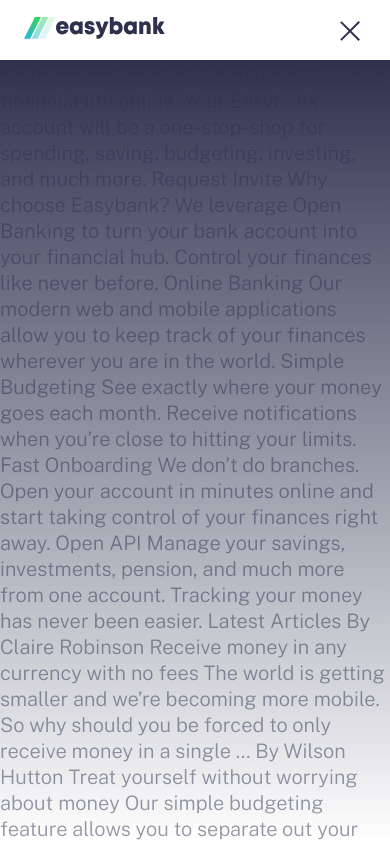
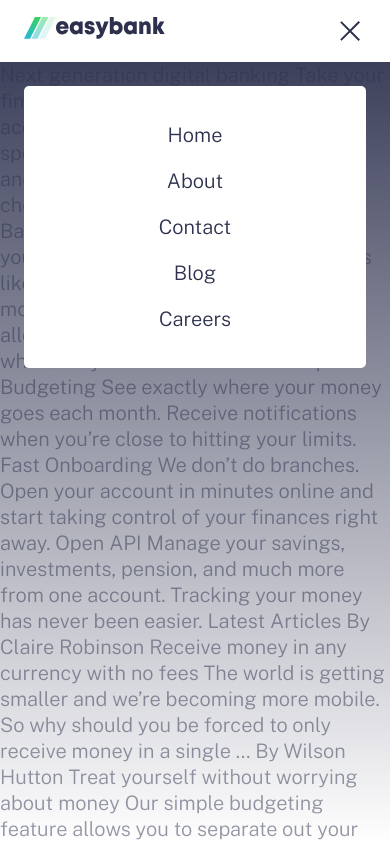
Before and after one commit to ayat0110/EasyBank-Landing-page, a plain HTML site: page index.html in a window 390 px wide. Both pictures are taken after a click on the link 353 px from the left and 31 px from the top of the page. Shown: the top 844 px of the page. Drawn offline with nearby package versions, Linux system fonts and the light colour scheme.

Commit message:
Finished Hamburger Menu

```diff
--- a/app/js/script.js
+++ b/app/js/script.js
@@ -1,18 +1,30 @@
 const btnHamburger = document.querySelector('#btnHamburger');
+const body = document.querySelector('body');
 const header = document.querySelector('.header');
 const overlay = document.querySelector('.overlay');
-
+const fadeElms = document.querySelectorAll('.has_fade')
 btnHamburger.addEventListener('click',function(){
     console.log('open hamburger');
 
     if(header.classList.contains('open')){ // close hamburger menu
-    header.classList.remove('open');
-    overlay.classList.remove('fade-in');
-    overlay.classList.add('fade-out');
+        body.classList.remove('noscroll');
+        header.classList.remove('open');
+    fadeElms.forEach(function(element){
+        element.classList.remove('fade-in');
+        element.classList.add('fade-out');
+    });
+
     }
     else{ // open hamburger menu
+        body.classList.add('noscroll');
         header.classList.add('open');
-        overlay.classList.remove('fade-out');
-        overlay.classList.add('fade-in');
+        fadeElms.forEach(function(element){
+            element.classList.remove('fade-out');
+            element.classList.add('fade-in');
+        }
+
+        );
+
+
     }
 });
--- a/app/scss/_animations.scss
+++ b/app/scss/_animations.scss
@@ -1,3 +1,7 @@
+.has_fade{
+    visibility: hidden;
+}
+
 @keyframes fade-in{
     from{
        visibility: hidden;
@@ -10,12 +14,12 @@
     }
 
     to {
-
+         visibility: visible;
          opacity: 1;
     }
 }
 .fade-in{
-    animation: fade-in 300ms ease-in-out forwards ;
+    animation: fade-in 200ms ease-in-out forwards ;
 }
 @keyframes fade-out{
     from{
@@ -33,5 +37,5 @@
     }
 }
 .fade-out{
-    animation: fade-out 300ms ease-in-out forwards ;
+    animation: fade-out 200ms ease-in-out forwards ;
 }
--- a/app/scss/_globals.scss
+++ b/app/scss/_globals.scss
@@ -15,6 +15,9 @@ body{
     font-weight: 300;
     color: $grayishBlue;
     line-height: 1.3;
+    &.noscroll{
+        overflow: hidden;
+    }
 }
 
 a, a:visited, a:hover{
@@ -22,6 +25,13 @@ a, a:visited, a:hover{
 
 }
 
+
+// Spacing
+.container{
+
+        padding-left: 1.5rem;
+        padding-right: 1.5rem;
+}
 // Flexbox
 .flex{
     display: flex;
--- a/app/scss/header.scss
+++ b/app/scss/header.scss
@@ -5,7 +5,7 @@
 
 
 
-    .header__menu{
+    .header__toggle{
         > span:first-child{
             transform: rotate(45deg);
 
@@ -26,7 +26,7 @@
     .overlay{
         opacity: 0;
         position: fixed;
-        top: 3.75rem;
+        top: 0px;
         right: 0;
         bottom: 0;
         left: 0;
@@ -34,7 +34,10 @@
     }
 
     nav{
-        padding: 1.0625rem 1.5rem;
+        position: relative;
+        background-color: $white;
+        padding-top: 1.0625rem;
+        padding-bottom: 1.0625rem;
     }
 
     &__logo{
@@ -44,7 +47,7 @@
         }
     }
 
-    &__menu{ //mobile menu
+    &__toggle{ //mobile menu toggle
 
 
        > span{
@@ -62,6 +65,26 @@
        }
 
     }
+    &__menu{
+        position: absolute;
+        width: calc(100% - 3rem);
+        left: 50%;
+        transform: translateX(-50%);
+        background:$white;
+        margin-top: 1.5rem;
+        padding: 1.625rem;
+        border-radius: 5px;
+
+        a{
+            display: block;
+            color: $darkBlue;
+            padding: 0.625rem;
+            text-align: center;
+        }
+    }
+
+
+
         &__links{
             a{
                 position: relative;
--- a/index.html
+++ b/index.html
@@ -21,13 +21,13 @@
 <body>
 
 <header class="header">
-  <div class="overlay"></div>
-<nav class="flex flex-jc-sb flex-ai-c">
+  <div class="overlay has_fade"></div>
+<nav class="container flex flex-jc-sb flex-ai-c">
   <a href="/" class="header__logo">
     <img src="images/logo.svg" alt="Easybank">
     </a>
 
-    <a id="btnHamburger" href="#" class="header__menu hide-for-desktop">
+    <a id="btnHamburger" href="#" class="header__toggle hide-for-desktop">
       <span></span>
       <span></span>
       <span></span>
@@ -42,6 +42,13 @@
     </div>
 <a href="#" class="button header__cta hide-for-mobile">Request Invite</a>
 </nav>
+<div class="header__menu has_fade">
+  <a href="">Home</a>
+  <a href="">About</a>
+  <a href="">Contact</a>
+  <a href="">Blog</a>
+  <a href="">Careers</a>
+</div>
 </header>
 
   Next generation digital banking
```
Also changed, not shown: app/scss/style.css, 1 other file.
